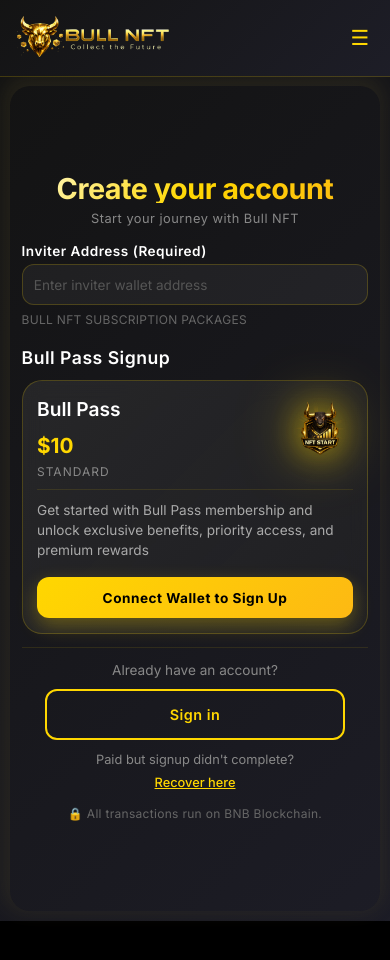
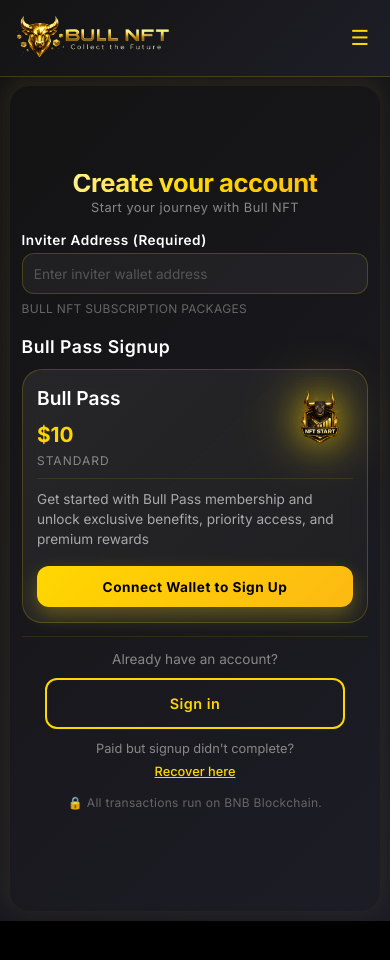
Before and after one commit to guptaayush945-cyber/BullNFT, a React (Vite) app: page / in a window 390 px wide. Shown: the top 960 px of the page. Built offline with nearby package versions, Linux system fonts and the light colour scheme.

Commit message:
Remove top padding from signup-content, reduce heading sizes for mobile

```diff
--- a/src/styles/signup.css
+++ b/src/styles/signup.css
@@ -68,7 +68,7 @@
     align-items: center;
     justify-content: center;
     /* width: 100%; */
-    padding: 12px;
+    padding: 0 12px 12px 12px;
     margin: 0;
     box-shadow: -2px -5px 17px 7px #564f2a38;
     border-radius: 20px;
@@ -86,7 +86,7 @@
 }
 
 .signup-title {
-    font-size: 1.8rem ! IMPORTANT;
+    font-size: 1.6rem ! IMPORTANT;
     margin: 0 0 0.4rem;
     font-weight: 700;
     letter-spacing: -0.5px;
@@ -94,7 +94,7 @@
     -webkit-background-clip: text;
     -webkit-text-fill-color: transparent;
     background-clip: text;
-    LINE-HEIGHT: 28PX;
+    LINE-HEIGHT: 26PX;
 }
 
 .signup-subtitle {
@@ -375,7 +375,8 @@
   }
 
   .signup-title {
-    font-size: 1.6rem;
+    font-size: 1.3rem;
+    line-height: 20px;
   }
 
   .signup-main {
@@ -417,7 +418,8 @@
   }
 
   .signup-title {
-    font-size: 1.4rem;
+    font-size: 1.2rem;
+    line-height: 18px;
   }
 
   .signup-subtitle {
```
